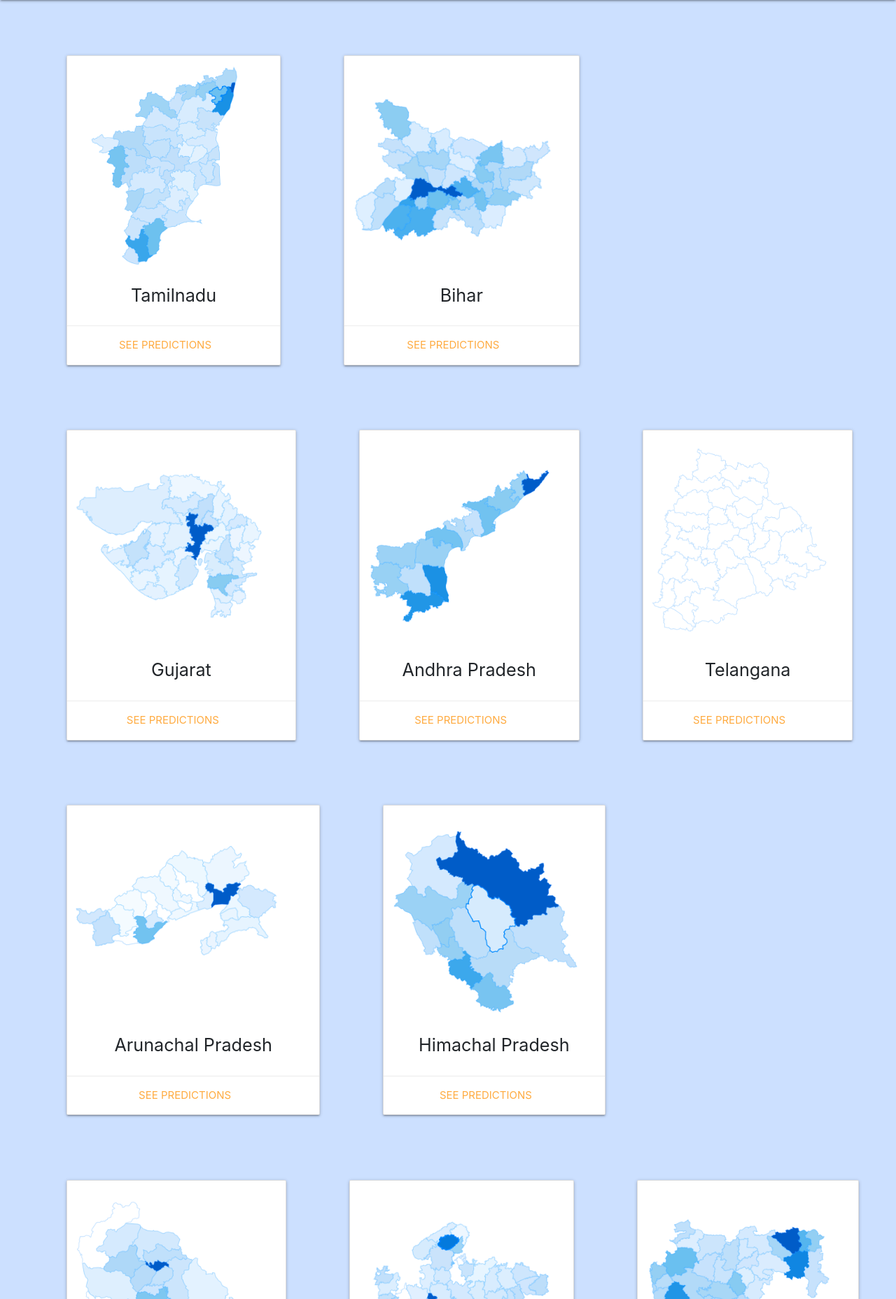
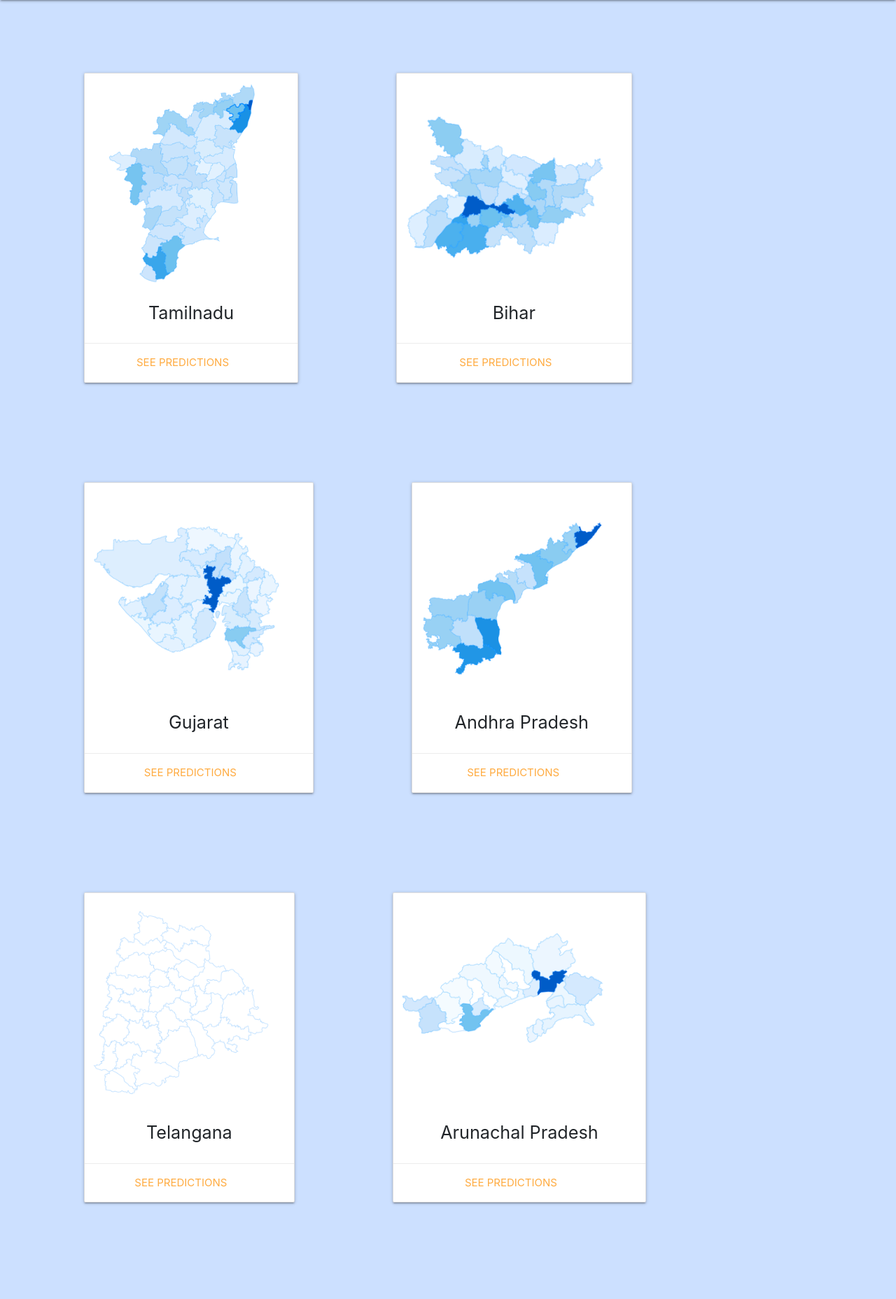
Before and after one commit to SaiVamshiK/Covid19-Future-Predictions-in-India, a Django app: page / in a window 1280 px wide. Shown: the part 64-1920 px from the top of the page at 70% size. Run offline with Django 3.2, Linux system fonts and the light colour scheme; some libraries are stand-ins or nearby versions.

Commit message:
Changed padding again

```diff
--- a/Covid19PredictorApp/templates/Covid19PredictorApp/base.html
+++ b/Covid19PredictorApp/templates/Covid19PredictorApp/base.html
@@ -22,7 +22,7 @@
           flex-wrap: wrap;
       }
       #container>div{
-          padding: 35px;
+          padding: 60px;
         }
 
   </style>
```
